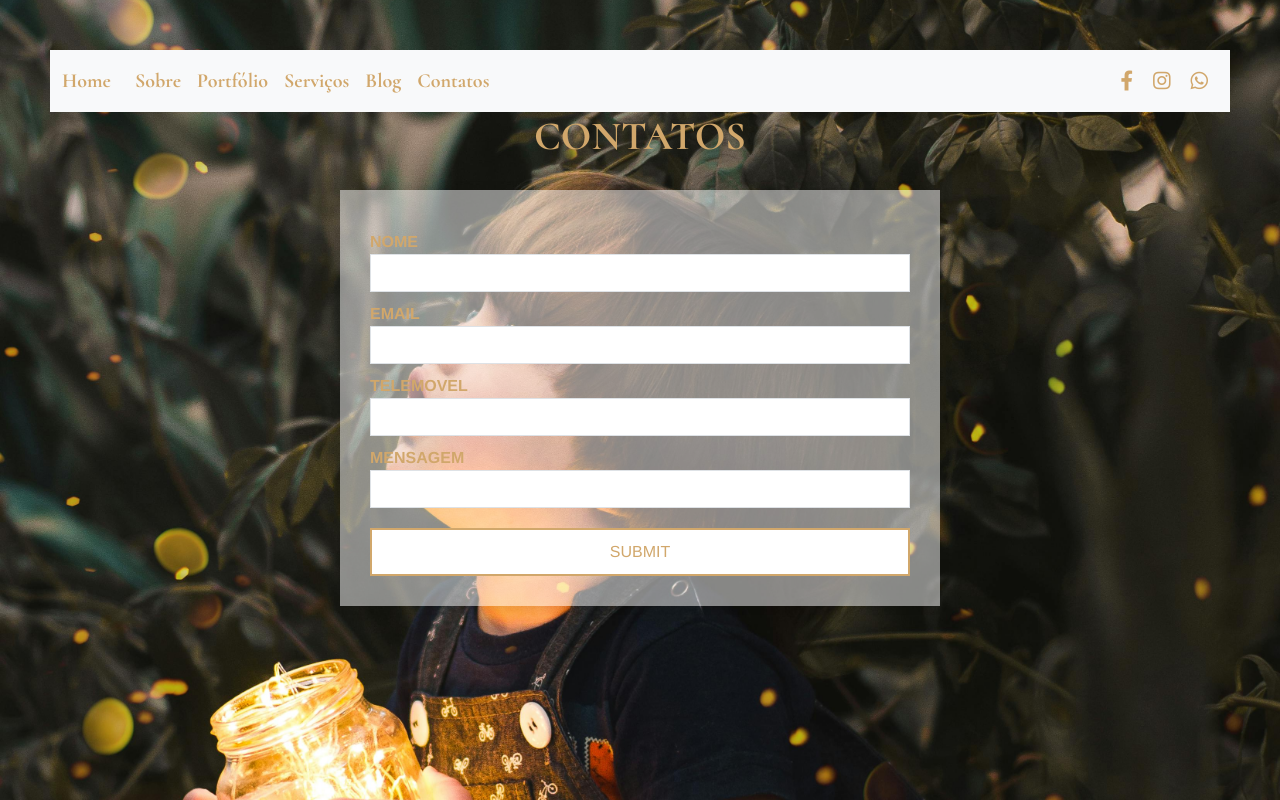
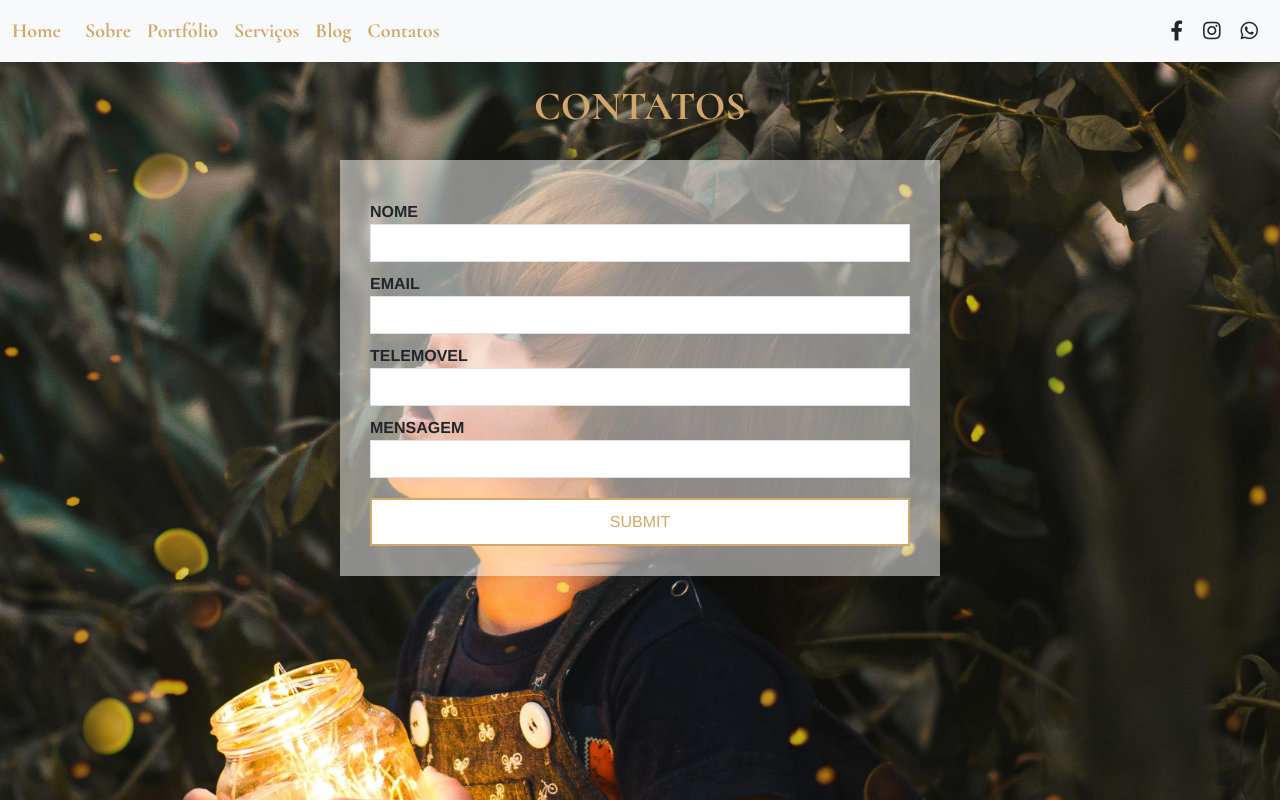
Before and after one commit to Annasantana4/lenny-coser, a PHP site: page /contacto.php in a window 1280 px wide. Run offline with PHP 8.4, Linux system fonts and the light colour scheme.

Commit message:
Update contacto.php
mudei padding nav-bar

```diff
--- a/contacto.php
+++ b/contacto.php
@@ -19,8 +19,7 @@
 }
 
         body {
-            padding: 50px;
-            color: #D1A76B;
+
             background: url('./imagens/imagen-contac.jpg') no-repeat center center fixed;
             background-size: cover;
         }
@@ -42,10 +41,17 @@
     font-size: 20px;
 
 
+
 }
 
 .navbar .nav-link.active {
     color: #D1A76B;
+
+}
+
+nav{
+    margin: 0px 0px 20px 0px;
+    padding: 0px 0px 0px 0px;
 
 }
 
```
